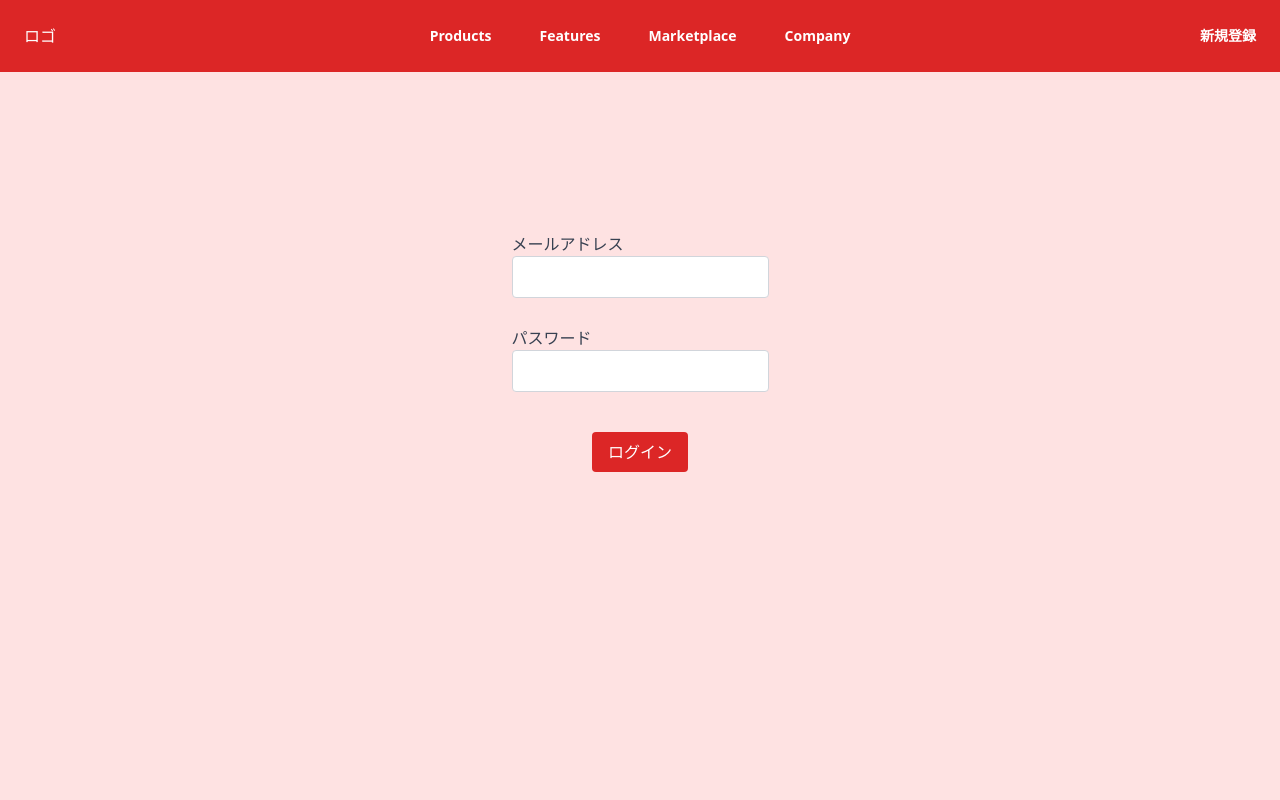
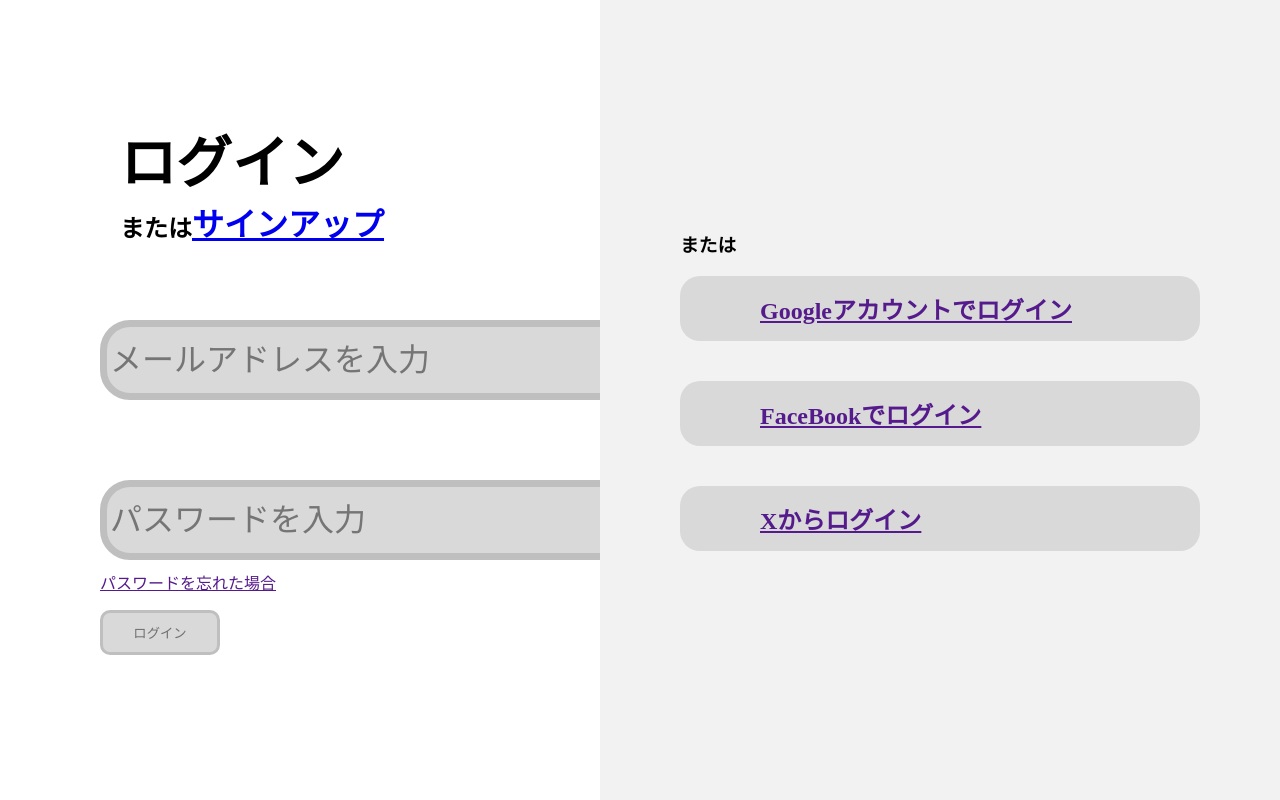
Before and after one commit to TERUZ-VTAT/TeamC_withKDG, a Flask app: template app/templates/login.html in a window 1280 px wide. Run offline with Flask 3, Linux system fonts and the light colour scheme; the template is opened without the code that fills it, so the values that code supplies are empty; parts of the project's set-up code (start-up, migrations or seed data) failed here and were passed over.

Commit message:
replaced login page's html

```diff
--- /dev/null
+++ b/app/static/css/login.css
@@ -0,0 +1,76 @@
+.titles{
+    top: 80px;
+    position: absolute;
+    left: 120px;
+}
+.login{
+    font-size: 3.5em;
+    margin-bottom: 0;
+}
+.orSignup{
+    display: flex;
+}
+.or{
+    margin-top: 0;
+    top: 10px;
+    position: relative;
+}
+.signup{
+    margin-top: 0;
+}
+.inputs{
+    position: absolute;
+    top: 320px;
+    left: 100px;
+    display: flex;
+    flex-direction: column;
+}
+.inputarea{
+    width: 600px;
+    height: 60px;
+    border: 7px #bfbfbf solid;
+    background-color: #d9d9d9;
+    border-radius: 30px;
+    font-size: xx-large;
+    padding: 3px;
+}
+.rightarea{
+    background-color: #f2f2f2;
+    height: 80vh;
+    position: absolute;
+    right: 0;
+    top: 0;
+    display: flex;
+    flex-direction: column;
+    padding: 80px;
+}
+.sociallogin{
+    width: 520px;
+    height: 65px;
+    background-color: #d9d9d9;
+    border-radius: 20px;
+    display: flex;
+    align-items: center;
+    margin-bottom: 40px;
+}
+.loginbutton{
+    width: 120px;
+    height: 45px;
+    border: #bfbfbf solid 3px;
+    background-color: #d9d9d9;
+    border-radius: 10px;
+    color: #707070;
+    cursor: pointer;
+}
+.loginbutton:hover{
+    width: 120px;
+    height: 45px;
+    border: #707070 solid 3px;
+    background-color: #bfbfbf;
+    border-radius: 10px;
+    color: #707070;
+    cursor: pointer;
+}
+.forgotpass{
+    margin-block-start: 10px;
+}
--- a/app/templates/login.html
+++ b/app/templates/login.html
@@ -1,23 +1,28 @@
-{% extends 'layout.html' %}
-
-{% block title %}ログイン{% endblock %}
-
-{% block content %}
-<div class="flex justify-center items-center">
-    <form action="/login" method="post" class="flex flex-col justify-center items-center mt-40">
-        <div class="mb-7">
-            <label for="email" class="block text-gray-700">メールアドレス</label>
-            <input type="email" name="email" id="email" class="w-full px-3 py-2 border border-gray-300 rounded">
+<!DOCTYPE html>
+<html>
+    <head>
+        <title>login</title>
+        <link rel="stylesheet" href="{{ url_for('static', filename='css/login.css') }}">
+    </head>
+    <body>
+        <div class="titles">
+            <h1 class="login">ログイン</h1>
+            <div class="orSignup">
+                <h2 class="or">または</h2>
+                <a href="/signup"><h1 class="signup">サインアップ</h1></a>
+            </div>
         </div>
-        <div class="mb-7">
-            <label for="password" class="block text-gray-700">パスワード</label>
-            <input type="password" name="password" id="password" class="w-full px-3 py-2 border border-gray-300 rounded">
+        <form action="/login" method="post" class="inputs">
+            <input type="email" name="email" id="email" class="inputarea" placeholder="メールアドレスを入力">
+            <input type="password" name="password" id="password" class="inputarea" style="margin-top: 80px;" placeholder="パスワードを入力">
+            <a href=""><p class="forgotpass">パスワードを忘れた場合</p></a>
+            <button type="submit" class="loginbutton">ログイン</button>
+        </form>
+        <div class="rightarea">
+            <h3 style="margin-top: 150px;">または</h3>
+            <a href="" class="sociallogin"><h2 style="margin-left: 80px;">Googleアカウントでログイン</h2></a>
+            <a href="" class="sociallogin"><h2 style="margin-left: 80px;">FaceBookでログイン</h2></a>
+            <a href="" class="sociallogin"><h2 style="margin-left: 80px;">Xからログイン</h2></a>
         </div>
-        <div class="mt-3">
-            <button type="submit" class="bg-red-600 text-white px-4 py-2 rounded hover:bg-red-400">ログイン</button>
-        </div>
-    </form>
-</div>
-
-{% endblock %}
-{% block footer %}{% endblock %}
+    </body>
+</html>
```
Also changed, not shown: app/templates/login_old.html (added, +23 -0 lines).
